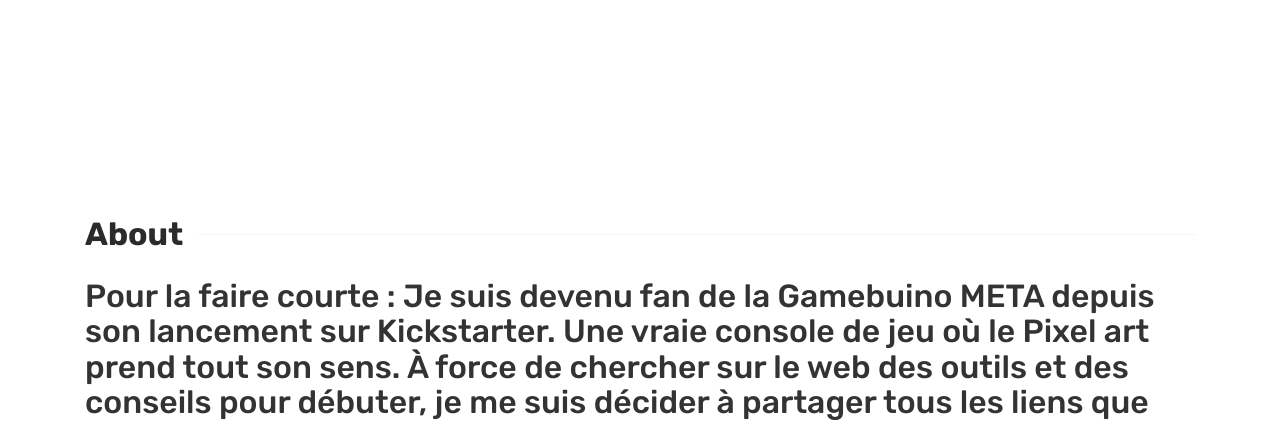
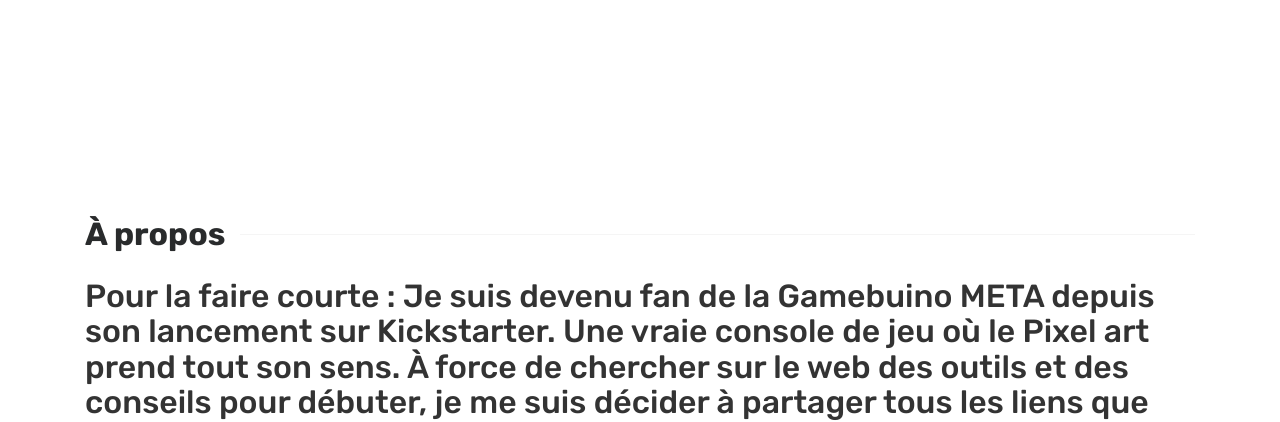
Before and after one commit to Maxibuino/PixBuino, a Jekyll site: the page built from about.md, in a window 1280 px wide and 900 px high. Shown: the top 422 px of the window. Built offline with Jekyll 4.4.1, drawn with Linux system fonts in a browser that asks for light colours.

Commit message:
about.md updated from https://stackedit.io/

```diff
--- a/about.md
+++ b/about.md
@@ -1,6 +1,6 @@
 ---
 layout: page
-title: About
+title: À propos
 ---
 
 Pour la faire courte : Je suis devenu fan de la Gamebuino META depuis son lancement sur Kickstarter. Une vraie console de jeu où le Pixel art prend tout son sens. À force de chercher sur le web des outils et des conseils pour débuter, je me suis décider à partager tous les liens que j’ai trouvés.
```
Also changed, not shown: other parts of about.md (+1 -1 lines).
